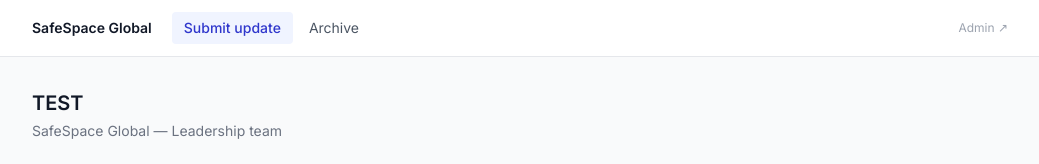
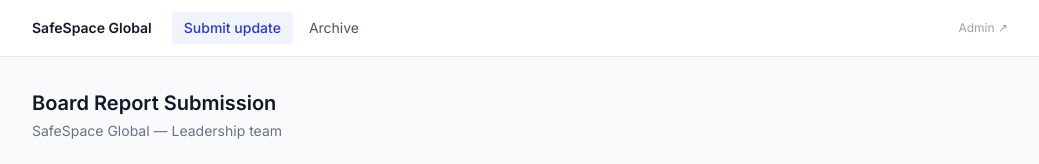
Before and after one commit to andysperry-ssgc/ssgc-board-report, a Next.js app: page / in a window 1280 px wide. Shown: the top 164 px of the page, without its empty margins (120-1159 px from the left). Built offline with nearby package versions, Linux system fonts and the light colour scheme; no server answers; the database is empty.

Commit message:
Revert "Change home page title to TEST"
This reverts commit b7fa22efa2d3633948702fea2a28bc6113c794b9.

```diff
--- a/src/app/page.tsx
+++ b/src/app/page.tsx
@@ -44,7 +44,7 @@
 
       <main className="max-w-5xl mx-auto px-4 sm:px-6 py-8">
         <div className="mb-6">
-          <h1 className="text-xl font-semibold text-gray-900">TEST</h1>
+          <h1 className="text-xl font-semibold text-gray-900">Board Report Submission</h1>
           <p className="text-sm text-gray-500 mt-1">SafeSpace Global — Leadership team</p>
         </div>
 
```
